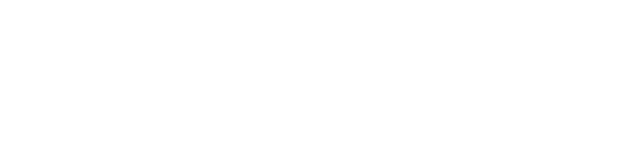
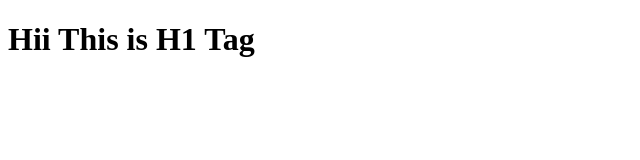
Before and after one commit to vyasdhruvin/vyasdhruvin, a plain HTML site: page contact.html in a window 1280 px wide. Shown: the whole page, without its empty margins (0-640 px from the left). Drawn offline with Linux system fonts and the light colour scheme.

Commit message:
after commit

```diff
--- a/contact.html
+++ b/contact.html
@@ -7,6 +7,6 @@
     <title>Document</title>
 </head>
 <body>
-
+    <h1>Hii This is H1 Tag</h1>
 </body>
 </html>
```
